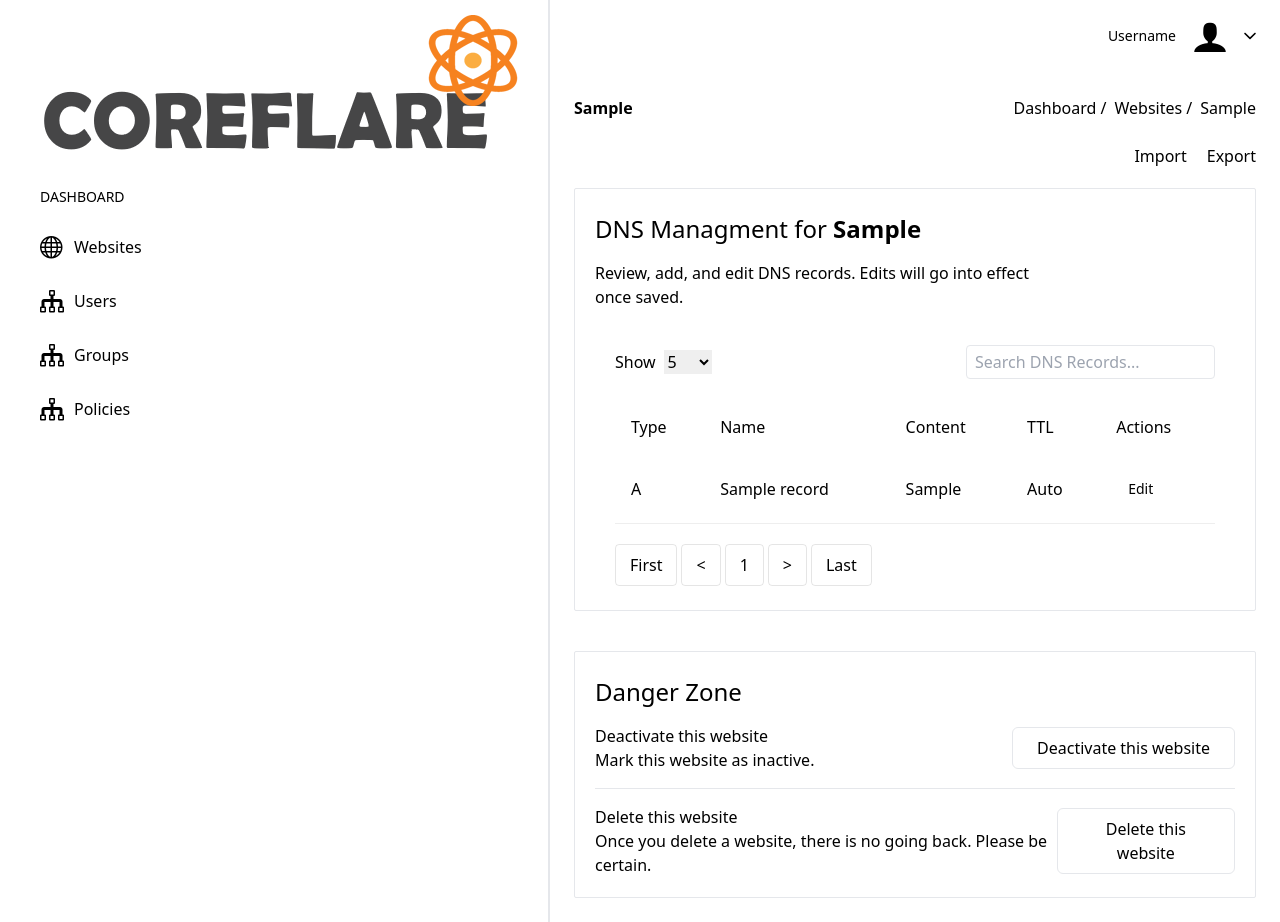
After one commit to arturovergara/coreflare, a Django app: a page that uses templates/partials/sidebar.html in a window 1280 px wide. The commit adds this page. Run offline with Django 4.2, Linux system fonts and the light colour scheme; tables that the repository leaves empty hold one stand-in row (values such as "Sample post"); some libraries are stand-ins or nearby versions; some web fonts are replaced.

Commit message:
feat(dnsmanager): Add website detail view

```diff
--- a/apps/dnsmanager/models.py
+++ b/apps/dnsmanager/models.py
@@ -6,6 +6,9 @@ class Website(models.Model):
     domain = models.CharField(max_length=253, unique=True)
     is_active = models.BooleanField(default=True)
     is_starred = models.BooleanField(default=False)
+
+    def __str__(self):
+        return self.domain
 
 
 class Record(models.Model):
@@ -21,7 +24,7 @@ class Record(models.Model):
     record_type = models.PositiveSmallIntegerField(choices=RecordTypes.choices)
     name = models.CharField(max_length=63)
     value = models.CharField(max_length=255)
-    observation = models.TextField(null=True, blank=True)
+    observation = models.CharField(max_length=100, null=True, blank=True)
     website = models.ForeignKey(
         "Website", on_delete=models.CASCADE, related_name="records"
     )
--- a/apps/dnsmanager/urls.py
+++ b/apps/dnsmanager/urls.py
@@ -2,10 +2,15 @@
 from django.urls import path, reverse_lazy
 from django.views.generic import RedirectView
 
-from .views import TestView, WebsiteCreateView, WebsiteListView
+from .views import TestView, WebsiteCreateView, WebsiteDetailView, WebsiteListView
 
 app_name = "dnsmanager"
 urlpatterns = [
+    path(
+        "websites/<str:domain>/dns/records/",
+        WebsiteDetailView.as_view(),
+        name="website_detail",
+    ),
     path("websites/add/", WebsiteCreateView.as_view(), name="website_create"),
     path("websites/", WebsiteListView.as_view(), name="website_list"),
     path("test/", TestView.as_view(), name="test"),
--- a/apps/dnsmanager/views.py
+++ b/apps/dnsmanager/views.py
@@ -1,6 +1,6 @@
 # Django Imports
 from django.urls import reverse_lazy
-from django.views.generic import CreateView, ListView, TemplateView
+from django.views.generic import CreateView, DetailView, ListView, TemplateView
 
 from .forms import WebsiteForm
 from .models import Website
@@ -20,3 +20,10 @@ class WebsiteCreateView(CreateView):
     form_class = WebsiteForm
     success_url = reverse_lazy("dnsmanager:website_list")
     success_message = "Website was created successfully!"
+
+
+class WebsiteDetailView(DetailView):
+    model = Website
+    context_object_name = "website"
+    slug_field = "domain"
+    slug_url_kwarg = "domain"
--- a/apps/theme/static_src/tailwind.config.js
+++ b/apps/theme/static_src/tailwind.config.js
@@ -66,7 +66,7 @@ module.exports = {
       "meta-2": "#e9f7fb",
       "meta-3": "#10B981",
       "meta-4": "#313D4A",
-      "meta-5": "#259AE6",
+      "meta-5": "#0051c3",
       "meta-6": "#FFBA00",
       "meta-7": "#FF6766",
       "meta-8": "#F0950C",
--- /dev/null
+++ b/templates/dnsmanager/website_detail.html
@@ -0,0 +1,270 @@
+{% extends "base.html" %}
+
+{% block content %}
+  <div class="mx-auto max-w-screen-2xl p-4 md:p-6 2xl:p-10">
+    <div class="mb-6 flex flex-col gap-3 sm:flex-row sm:items-center sm:justify-between">
+      <h2 class="text-title-md2 font-bold text-black">{{ website.domain }}</h2>
+      <nav>
+        <ol class="flex items-center gap-2">
+          <li>
+            <a href="{% url 'dnsmanager:home' %}" class="font-medium text-meta-5">Dashboard /</a>
+          </li>
+          <li>
+            <a href="{% url 'dnsmanager:website_list' %}"
+               class="font-medium text-meta-5">Websites /</a>
+          </li>
+          <li class="font-medium">{{ website.domain }}</li>
+        </ol>
+      </nav>
+    </div>
+    <div class="flex justify-end gap-5 mb-5">
+      <a href="#" class="text-center font-medium text-meta-5 hover:underline">Import</a>
+      <a href="#" class="text-center font-medium text-meta-5 hover:underline">Export</a>
+    </div>
+    <div class="flex flex-col gap-10 mt-5">
+      <div class="rounded-sm border border-stroke bg-white px-5 pt-6 pb-2.5 shadow-default sm:px-7.5 xl:pb-1">
+        <div class="flex justify-between mb-4">
+          <div>
+            <h2 class="text-2xl mb-4">
+              DNS Managment for <strong>{{ website.domain }}</strong>
+            </h2>
+            <p>Review, add, and edit DNS records. Edits will go into effect once saved.</p>
+          </div>
+          <a href="#"
+             class="inline-flex items-center justify-center gap-2.5 rounded-md bg-secondary py-3 px-4 text-center font-medium text-white max-h-12 hover:bg-opacity-90 lg:px-6 xl:px-8">
+            <span class="icon-tree"></span>
+            Add a DNS record
+          </a>
+        </div>
+        <div class="max-w-full overflow-x-auto">
+          <div x-data="getRecords()"
+               x-init="initData(); $watch('searchInput', value => { search(value) })"
+               class="bg-white p-5 shadow-md w-full flex flex-col">
+            <div class="flex justify-between items-center">
+              <div class="flex space-x-2 items-center">
+                <p>Show</p>
+                <select x-model="view" @change="changeView()">
+                  <option value="5">5</option>
+                  <option value="10">10</option>
+                  <option value="25">25</option>
+                  <option value="50">50</option>
+                  <option value="100">100</option>
+                </select>
+              </div>
+              <div>
+                <input x-model="searchInput"
+                       type="search"
+                       class="px-2 py-1 border rounded focus:outline-none"
+                       placeholder="Search DNS Records...">
+              </div>
+            </div>
+            <table class="w-full table-auto mt-5">
+              <thead>
+                <tr class="bg-gray-2 text-left">
+                  <th class="py-4 px-4 font-medium text-black">Type</th>
+                  <th class="py-4 px-4 font-medium text-black">Name</th>
+                  <th class="py-4 px-4 font-medium text-black">Content</th>
+                  <th class="py-4 px-4 font-medium text-black">TTL</th>
+                  <th class="py-4 px-4 font-medium text-black">Actions</th>
+                </tr>
+              </thead>
+              <tbody>
+                <template x-for="(record, i) in records" :key="record.id">
+                  <tr x-show="checkView(i + 1)">
+                    <td class="border-b border-[#eee] py-5 px-4">
+                      <p x-text="record.type" class="text-black"></p>
+                    </td>
+                    <td class="border-b border-[#eee] py-5 px-4">
+                      <p x-text="record.name" class="text-black"></p>
+                    </td>
+                    <td class="border-b border-[#eee] py-5 px-4">
+                      <p x-text="record.value" class="text-black"></p>
+                    </td>
+                    <td class="border-b border-[#eee] py-5 px-4">
+                      <p class="text-black">Auto</p>
+                    </td>
+                    <td class="border-b border-[#eee] py-5 px-4">
+                      <p class="inline-flex rounded-full bg-success bg-opacity-10 py-1 px-3 text-sm font-medium text-primary">Edit</p>
+                    </td>
+                  </tr>
+                </template>
+                <tr x-show="isEmpty()">
+                  <td colspan="5" class="text-center py-3 text-gray-900 text-sm">No DNS Records.</td>
+                </tr>
+              </tbody>
+            </table>
+            <ul class="inline-flex items-center gap-1 mt-5">
+              <li>
+                <button type="button"
+                        @click.prevent="changePage(1)"
+                        class="flex justify-center px-3.5 py-2 rounded transition text-muted hover:text-primary border border-black/10 hover:border-primary">
+                  First
+                </button>
+              </li>
+              <li>
+                <button type="button"
+                        @click="changePage(currentPage - 1)"
+                        class="flex justify-center px-3.5 py-2 rounded transition text-muted hover:text-primary border border-black/10 hover:border-primary">
+                  &lt;
+                </button>
+              </li>
+              <template x-for="page in pages">
+                <li>
+                  <button @click="changePage(page)"
+                          type="button"
+                          class="flex justify-center px-3.5 py-2 rounded transition text-muted hover:text-primary border border-black/10 hover:border-primary"
+                          x-bind:class="{ 'text-primary border-primary': currentPage === page }">
+                    <span x-text="page">1</span>
+                  </button>
+                </li>
+              </template>
+              <li>
+                <button type="button"
+                        @click="changePage(currentPage + 1)"
+                        class="flex justify-center px-3.5 py-2 rounded transition text-muted hover:text-primary border border-black/10 hover:border-primary">
+                  &gt;
+                </button>
+              </li>
+              <li>
+                <button type="button"
+                        @click.prevent="changePage(pagination.lastPage)"
+                        class="flex justify-center px-3.5 py-2 rounded transition text-muted hover:text-primary border border-black/10 hover:border-primary">
+                  Last
+                </button>
+              </li>
+            </ul>
+          </div>
+        </div>
+      </div>
+      <div class="rounded-sm border border-danger bg-white px-5 pt-6 pb-2.5 shadow-default sm:px-7.5 xl:pb-1">
+        <h2 class="text-danger font-medium text-2xl mb-4">Danger Zone</h2>
+        <div class="flex items-center justify-between mb-4">
+          <div>
+            <h3 class="font-medium">Deactivate this website</h3>
+            <p>Mark this website as inactive.</p>
+          </div>
+          <button class="rounded-md border border-danger px-6 py-2 text-center font-medium text-danger hover:bg-danger hover:text-white">Deactivate this website</button>
+        </div>
+        <hr class="mb-4 " />
+        <div class="flex items-center justify-between mb-4">
+          <div>
+            <h3 class="font-medium">Delete this website</h3>
+            <p>Once you delete a website, there is no going back. Please be certain.</p>
+          </div>
+          <button class="rounded-md border border-danger px-6 py-2 text-center font-medium text-danger hover:bg-danger hover:text-white">Delete this website</button>
+        </div>
+      </div>
+    </div>
+  </div>
+{% endblock content %}
+
+{% block morescripts %}
+  {# djlint:off #}
+  <script>
+    function getRecords() {
+      return {
+        records: [],
+        view: 5,
+        searchInput: "",
+        pages: [],
+        offset: 5,
+        pagination: {
+          total: recordsData.length,
+          lastPage: Math.ceil(recordsData.length / 5),
+          perPage: 5,
+          currentPage: 1,
+          from: 1,
+          to: 1 * 5
+        },
+        currentPage: 1,
+        initData() {
+          this.records = recordsData
+          this.showPages()
+        },
+        checkView(index) {
+          return index > this.pagination.to || index < this.pagination.from ? false : true
+        },
+        checkPage(item) {
+          return item <= this.currentPage + 5;
+        },
+        search(searchTerm) {
+          if (searchTerm === '') {
+            this.records = recordsData;
+          }
+          else {
+            this.records = recordsData.filter((record) => {
+              return record.name
+                .replace(/ /g, '')
+                .toLowerCase()
+                .includes(searchTerm.replace(/ /g, '').toLowerCase());
+            });
+          }
+
+          this.changePage(1);
+          this.showPages();
+        },
+        changePage(page) {
+          if (page >= 1 && page <= this.pagination.lastPage) {
+            this.currentPage = page;
+            const total = this.records.length;
+            const lastPage = Math.ceil(total / this.view) || 1;
+            const from = (page - 1) * this.view + 1;
+            let to = page * this.view;
+
+            if (page === lastPage) {
+              to = total;
+            }
+
+            this.pagination.total = total;
+            this.pagination.lastPage = lastPage;
+            this.pagination.perPage = this.view;
+            this.pagination.currentPage = page;
+            this.pagination.from = from;
+            this.pagination.to = to;
+            this.showPages();
+          }
+        },
+        showPages() {
+          const pages = [];
+          let from = this.pagination.currentPage - Math.ceil(this.offset / 2);
+
+          if (from < 1) {
+            from = 1;
+          }
+
+          let to = from + this.offset - 1;
+
+          if (to > this.pagination.lastPage) {
+            to = this.pagination.lastPage;
+          }
+
+          while (from <= to) {
+            pages.push(from);
+            from++;
+          }
+
+          this.pages = pages;
+        },
+        changeView() {
+          this.changePage(1);
+          this.showPages();
+        },
+        isEmpty() {
+          return this.pagination.total <= 0;
+        }
+      }
+    }
+
+    const recordsData = [
+      {% for record in website.records.all %}
+        {
+          id: {{ record.id }},
+          type: "{{ record.get_record_type_display }}",
+          name: "{{ record.name }}",
+          value: "{{ record.value }}"
+        },
+      {% endfor %}
+    ];
+</script>
+  {# djlint:on #}
+{% endblock morescripts %}
--- a/templates/dnsmanager/website_list.html
+++ b/templates/dnsmanager/website_list.html
@@ -88,7 +88,7 @@
           id: {{ website.id }},
           domain: "{{ website.domain }}",
           isActive: {{ website.is_active|yesno:"true,false" }},
-          url: "{% url 'dnsmanager:website_list' %}"
+          url: "{% url 'dnsmanager:website_detail' website.domain %}"
         },
       {% endfor %}
     ];
--- a/templates/partials/sidebar.html
+++ b/templates/partials/sidebar.html
@@ -33,28 +33,21 @@
               <a href="#"
                  class="group relative flex items-center gap-2.5 rounded-sm py-2 px-4 text-primary duration-300 ease-in-out hover:bg-meta-2">
                 <span class="icon-tree text-2xl"></span>
-                Domains
+                Users
               </a>
             </li>
             <li>
               <a href="#"
                  class="group relative flex items-center gap-2.5 rounded-sm py-2 px-4 text-primary duration-300 ease-in-out hover:bg-meta-2">
                 <span class="icon-tree text-2xl"></span>
-                Extra 1
+                Groups
               </a>
             </li>
             <li>
               <a href="#"
                  class="group relative flex items-center gap-2.5 rounded-sm py-2 px-4 text-primary duration-300 ease-in-out hover:bg-meta-2">
                 <span class="icon-tree text-2xl"></span>
-                Extra 2
-              </a>
-            </li>
-            <li>
-              <a href="#"
-                 class="group relative flex items-center gap-2.5 rounded-sm py-2 px-4 text-primary duration-300 ease-in-out hover:bg-meta-2">
-                <span class="icon-tree text-2xl"></span>
-                Extra 3
+                Policies
               </a>
             </li>
           {% endwith %}
```
Also changed, not shown: apps/dnsmanager/admin.py (+10 -2 lines).
